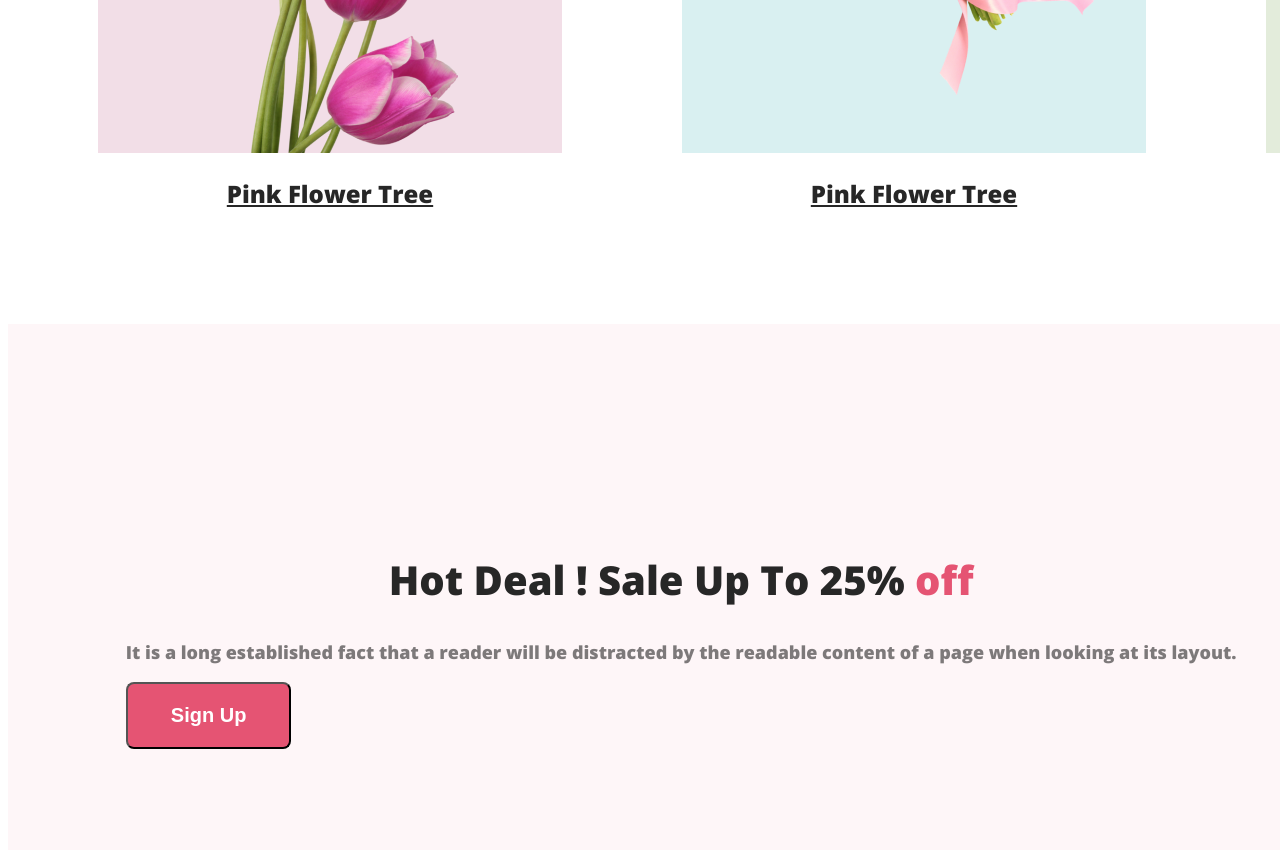
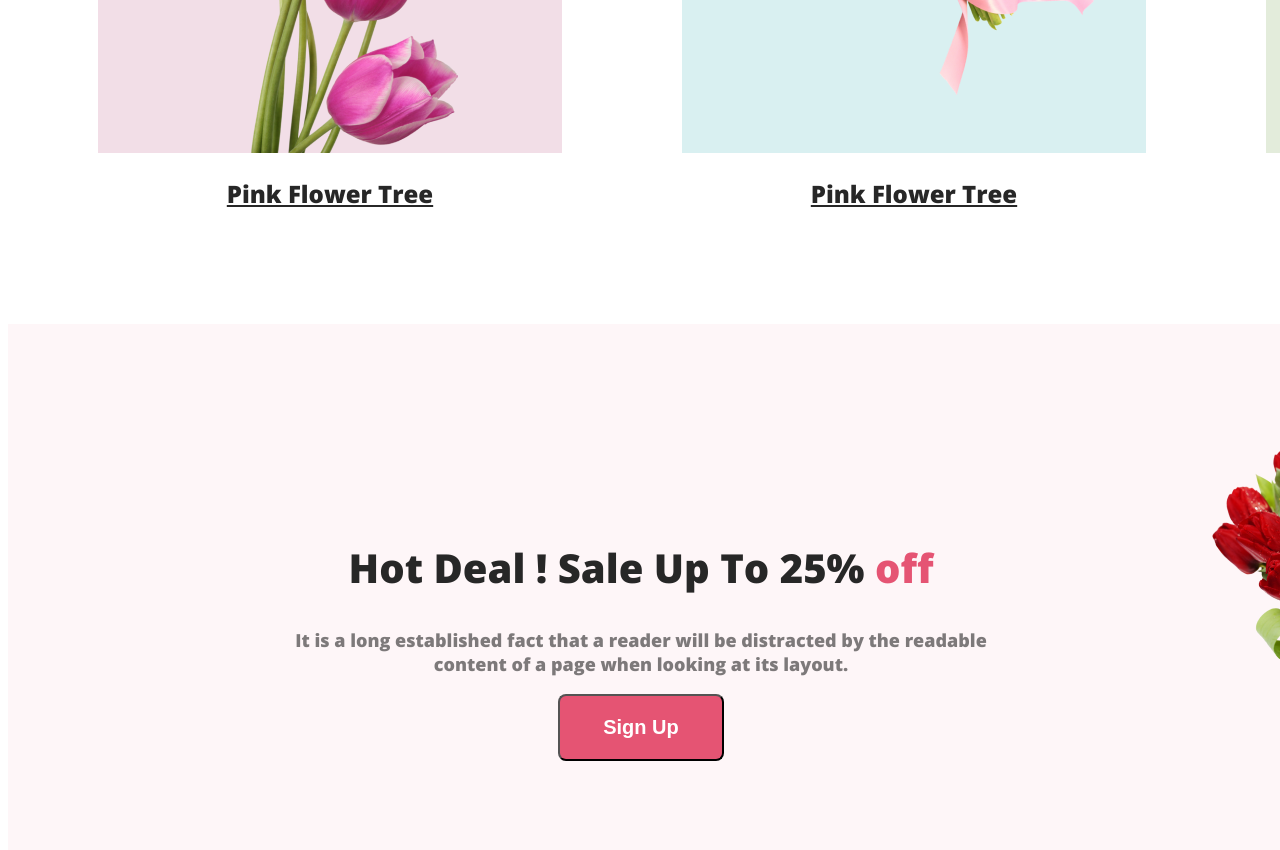
Before and after one commit to Tanjir-Tapu/assignment-1, a plain HTML site: page index.html in a window 1280 px wide. Shown: the part 1809-2659 px from the top of the page. Drawn offline with nearby package versions, Linux system fonts and the light colour scheme.

Commit message:
add code

```diff
--- a/index.html
+++ b/index.html
@@ -61,13 +61,19 @@
         </section>
         <section>
             <div class="hot-deal">
-                <div>
+                <div class="ppp">
                 <h2 class="section-title-two">Hot Deal ! Sale Up To 25%<span class="h"> off</span></h2>
                 <p class="section-p-two">It is a long established fact that a reader will be distracted by the readable content of a page when looking at its layout.
                 </p>
-                <button id="bbb" class="header-b">Sign Up</button>
-            </div>
-                <img class="img8" src="pngwing 8.png" alt="">
+                <div class="bbb">
+                    <button id="bbb" class="header-b">Sign Up</button>
+                </div>
+
+                </div>
+                <div>
+                    <img class="img8" src="pngwing 8.png" alt="">
+                </div>
+
             </div>
         </section>
 
--- a/styel.css
+++ b/styel.css
@@ -176,6 +176,9 @@ button {
     display: flex;
     align-items: center;
     justify-content: space-around;
+    gap: 50px;
+
+
 }
 
 .section-title-two {
@@ -188,7 +191,18 @@ button {
     color: #27272799;
     text-align: center;
     font-size: 18px;
+    align-items: center;
+    width: 700px;
 }
-#bbb{
 
+.img8{
+    padding-right: 300px;
 }
+.ppp{
+    padding-left: 200px;
+}
+.bbb{
+    display: flex;
+  justify-content: center;
+  align-items: center;
+}
```
